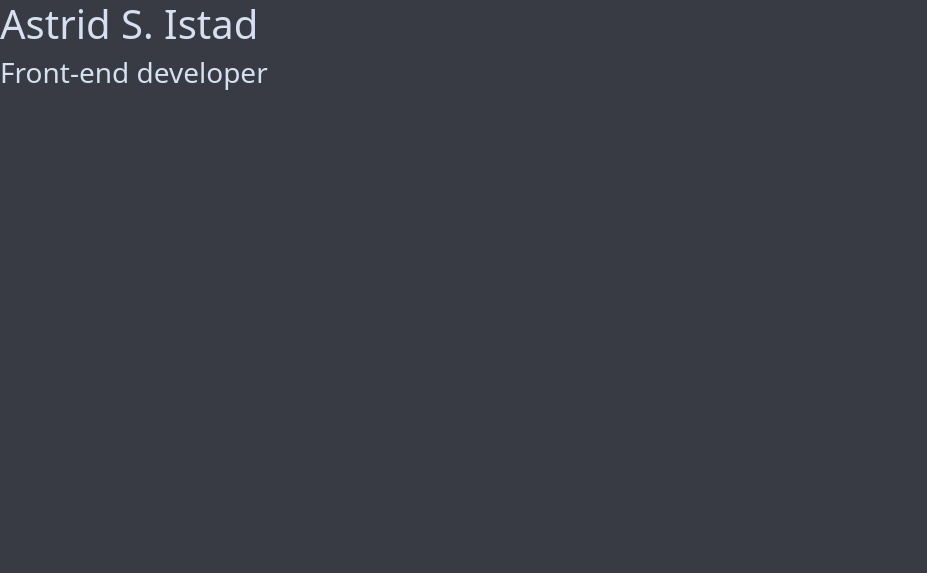
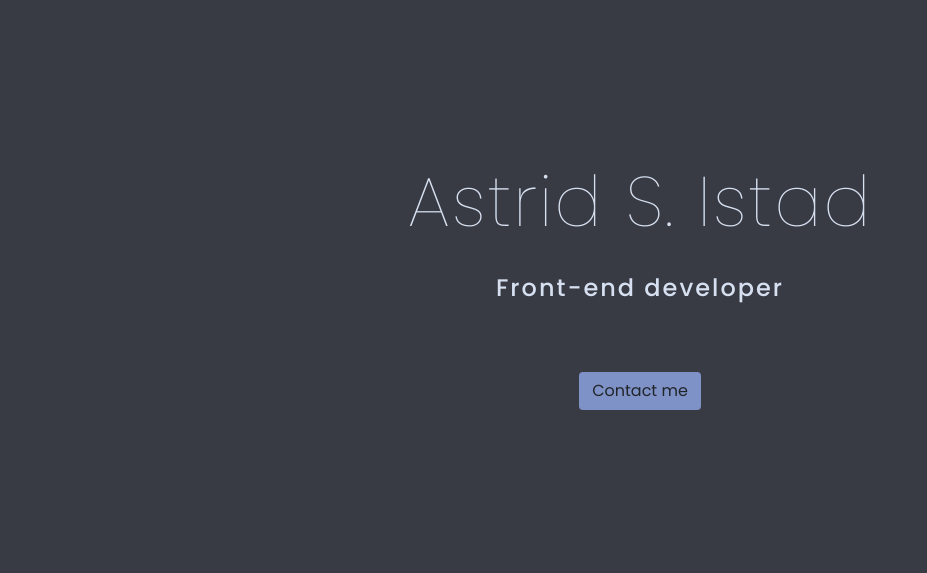
Before and after one commit to Dojin89/SC-project---portfolio, a plain HTML site: page index.html in a window 1280 px wide. Shown: the whole page, without its empty margins (0-927 px from the left). Drawn offline with nearby package versions, Linux system fonts and the light colour scheme.

Commit message:
Added first section on index.html, with styling.

```diff
--- a/index.html
+++ b/index.html
@@ -25,7 +25,10 @@
 
 </head>
 <body>
-    <h1>Astrid S. Istad</h1>
-    <h3>Front-end developer</h3>
+    <div class="section1">
+        <h1>Astrid S. Istad</h1>
+        <h2 class="section1B mb-5">Front-end developer</h2>
+        <a href="#" class="btn btn-branding" id="contact-button">Contact me</a>
+    </div>
 </body>
 </html>
--- a/src/styles.css
+++ b/src/styles.css
@@ -1,9 +1,37 @@
 :root {
     --primary-color: rgb(241, 243, 248);
     --secondary-color: rgb(214, 224, 240);
+    --primary-font-family: "Poppins", sans-serif;
 }
 
 body {
     background-color: #393B44;
     color: var(--secondary-color);
+    font-family: var(--primary-font-family);
 }
+
+h1 {
+    font-size: 70px;
+    font-weight: lighter;
+    letter-spacing: 2px;
+}
+
+h2 {
+    font-size: 24px;
+    font-weight: 500;
+    line-height: 3;
+    letter-spacing: 2px;
+}
+
+.section1 {
+    text-align: center;
+    padding: 160px 20px;
+}
+
+#contact-button {
+    background: rgb(156, 183, 255, 0.7);
+}
+
+#contact-button:hover {
+        background: rgb(156, 183, 255);
+}
```
